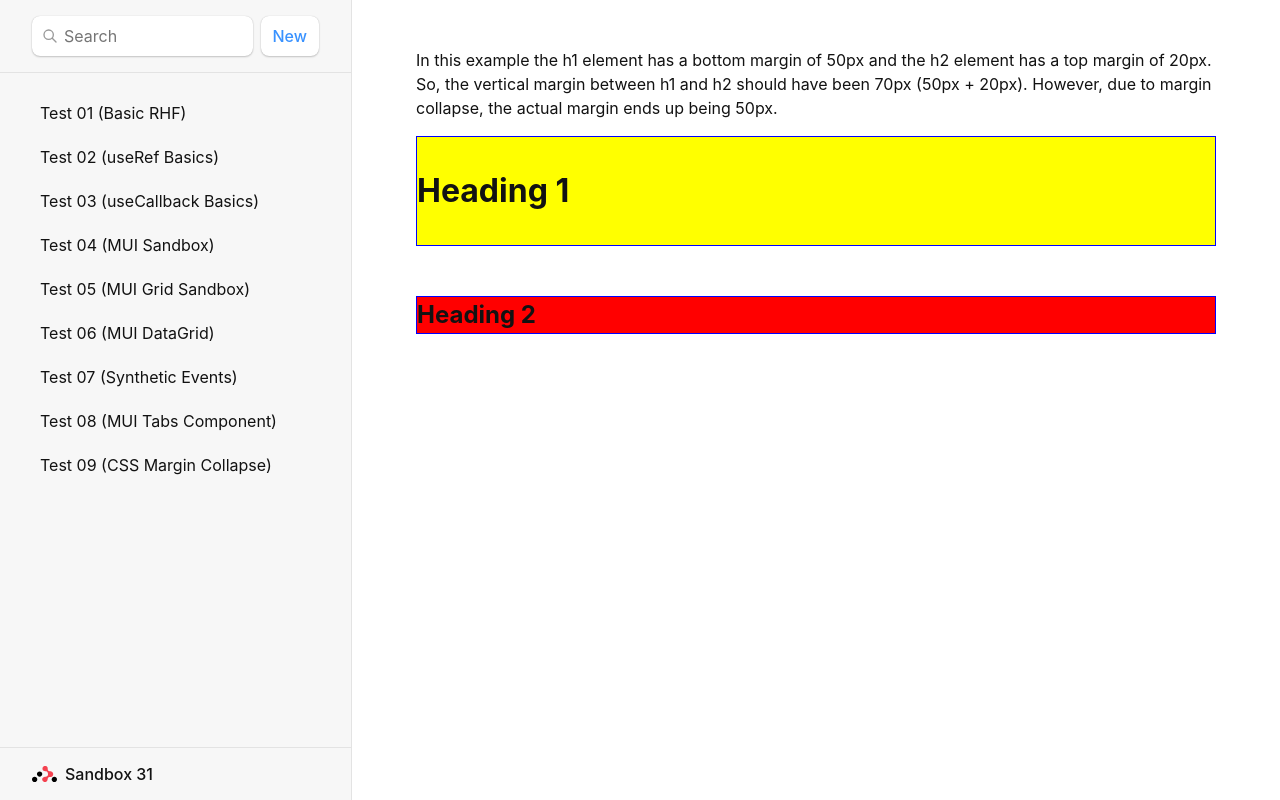
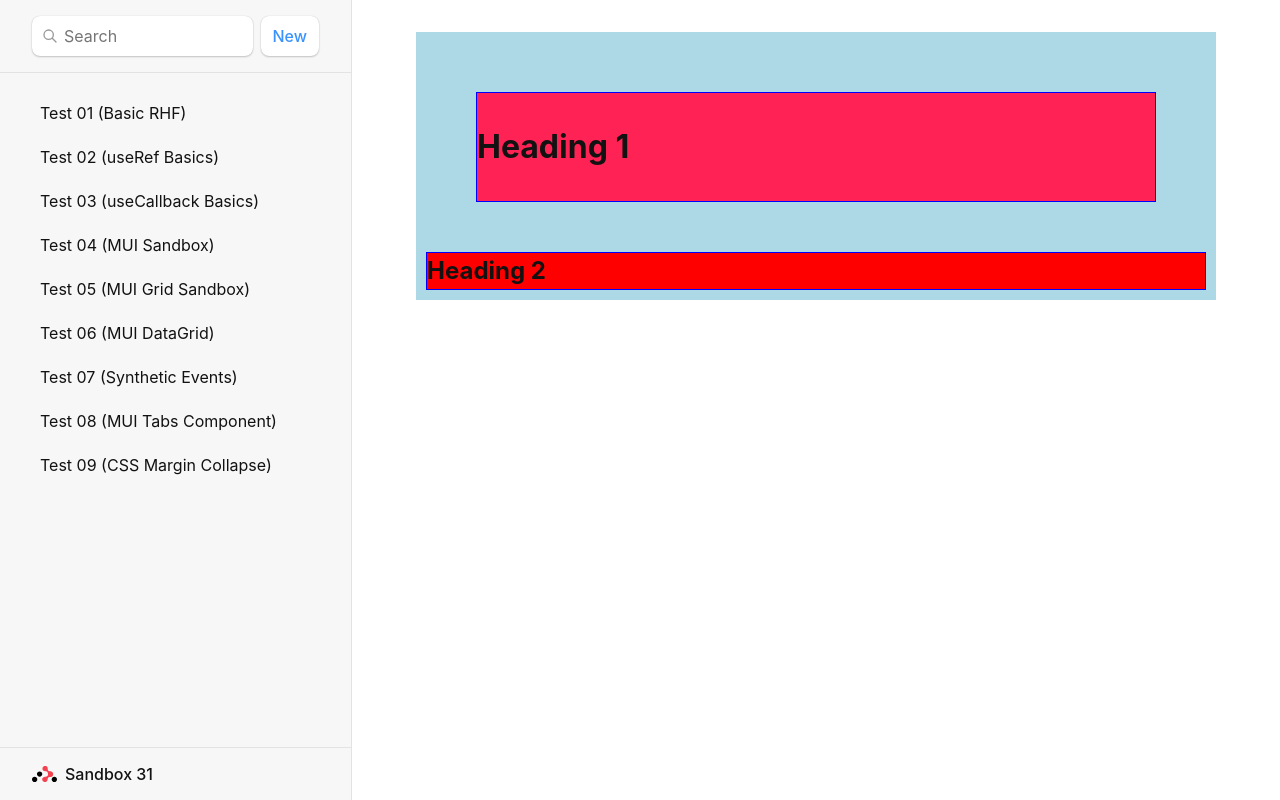
Before and after one commit to jdana111/sb31_gen_sandbox, a React (Vite) app: page /Test09 in a window 1280 px wide. Built offline with nearby package versions, Linux system fonts and the light colour scheme.

Commit message:
Test09: Experimenting with margin collapse.

```diff
--- a/src/routes/Test09.tsx
+++ b/src/routes/Test09.tsx
@@ -1,29 +1,22 @@
 // Test09 (CSS Margin Collapse)
 // Source: ChatGPT
-import React from 'react';
+import React from "react";
 
 const SandboxComponent: React.FC = () => {
   return (
-    <div>
-      <p>
-        In this example the h1 element has a bottom margin of 50px and the h2 element has a top margin of 20px.
-        So, the vertical margin between h1 and h2 should have been 70px (50px + 20px).
-        However, due to margin collapse, the actual margin ends up being 50px.
-      </p>
-
+    <div style={{ backgroundColor: 'lightblue', padding: '10px' }}>
       <h1 style={{
-        margin: '0 0 50px 0',
+        margin: '50px',
         padding: '30px 0',
         border: 'solid 1px blue',
-        backgroundColor: 'yellow'
+        backgroundColor: '#FF2255',
       }}>
         Heading 1
       </h1>
-
       <h2 style={{
         margin: '20px 0 0 0',
         border: 'solid 1px blue',
-        backgroundColor: 'red'
+        backgroundColor: 'red',
       }}>
         Heading 2
       </h2>
@@ -31,4 +24,5 @@ const SandboxComponent: React.FC = () => {
   );
 };
 
+
 export default SandboxComponent;
```
